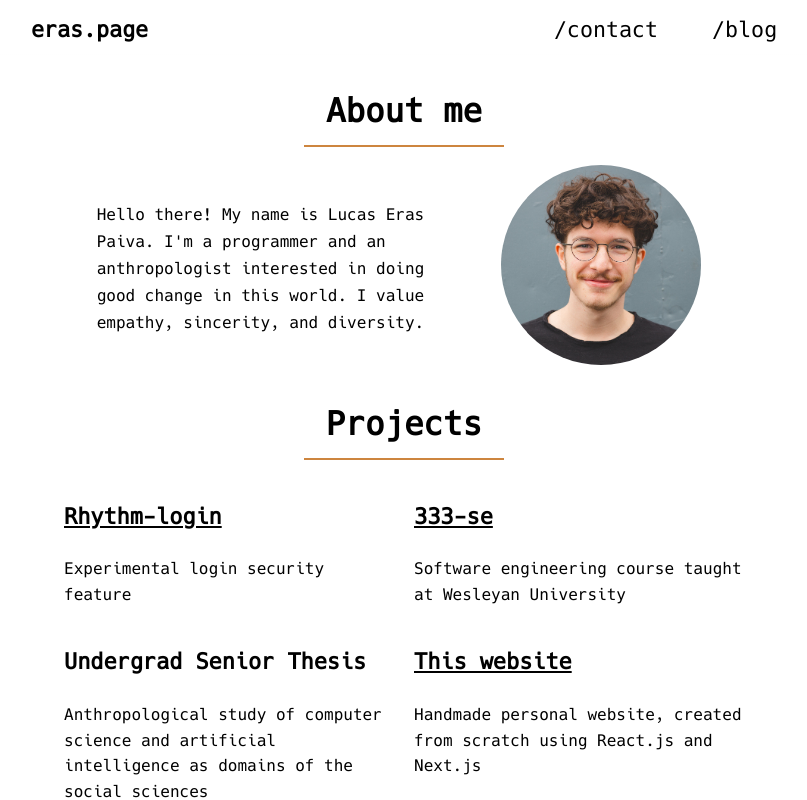
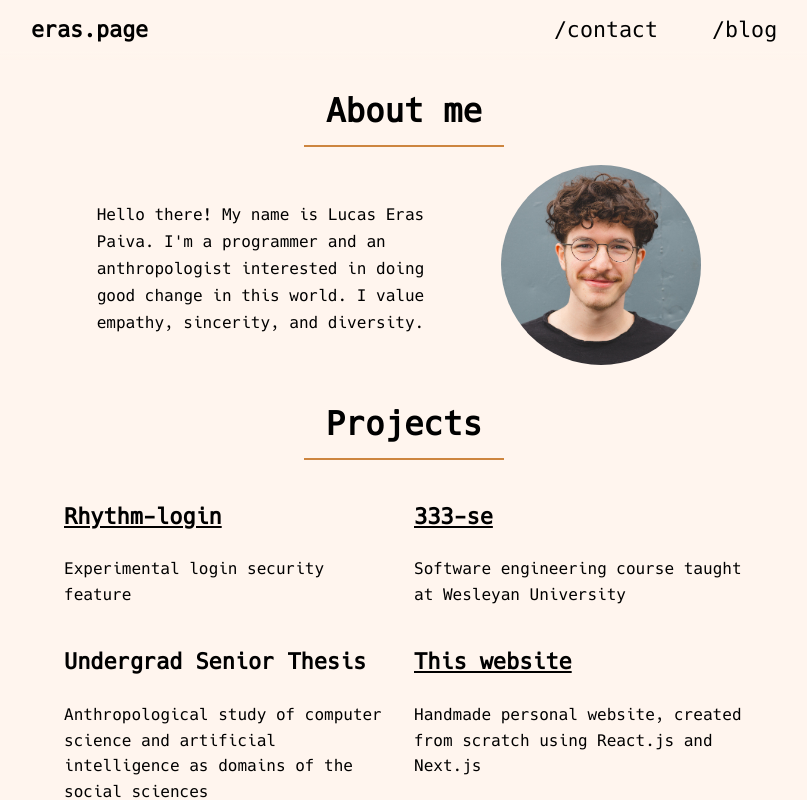
Before and after one commit to lucaseras/eras.page, a Next.js app: page / in a window 1280 px wide. Shown: the top 800 px of the page, without its empty margins (236-1043 px from the left). Built offline with nearby package versions, Linux system fonts and the light colour scheme.

Commit message:
testing seashell background color

```diff
--- a/components/navbar.module.css
+++ b/components/navbar.module.css
@@ -1,7 +1,7 @@
 .navbar {
     background: linear-gradient(
     to bottom,
-    white 85%,
+    seashell 85%,
     rgba(255, 255, 255, 0)
     );
     position: -webkit-sticky;
--- a/styles/global.css
+++ b/styles/global.css
@@ -1,6 +1,6 @@
 html,
 body {
-    background-color: white;
+    background-color: seashell;
     height: 100%;
     position: relative;
     padding: 0;
```
